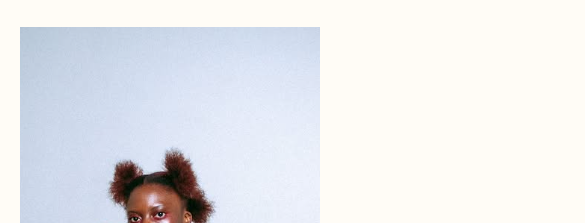
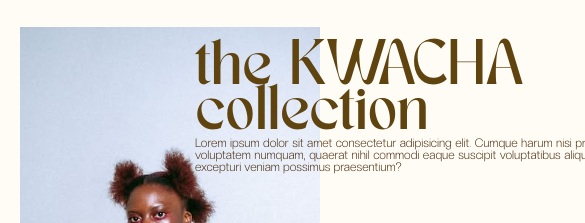
Before and after one commit to thandi-matrose/kwatu.zm, a plain HTML site: page index.html in a window 390 px wide. Shown: the part 273-496 px from the top of the page, 585 px wide, since content can reach past the window. Drawn offline with Linux system fonts and the light colour scheme; a script that the page names is missing.

Commit message:
Update Position of header

```diff
--- a/index.html
+++ b/index.html
@@ -79,7 +79,7 @@
       <a href="">
         <div class="curated card">
           <img src="images/curated-5-1.png" />
-          <h5>AKACHELO COLLECTION</h5>
+          <h5>XXX COLLECTION</h5>
           <h4>TOP</h4>
           <span class="price">PRICE</span>
           <p>Available in ...<br />Sizes available S, M & L</p>
--- a/styles.css
+++ b/styles.css
@@ -337,12 +337,11 @@ footer aside p {
         height: 800px;
     }
     main article#featured-item div.feature-3 {
-        position: absolute;
+
         left: 50%;
         right: 50%;
-        width: 600px;
-        transform: translate(-50%, -50%);
-        bottom: 0px;
+        width: 500px;
+        margin: auto 0px;
     }
     main article#featured-item div.feature-4  {
         left: 50%;
```
